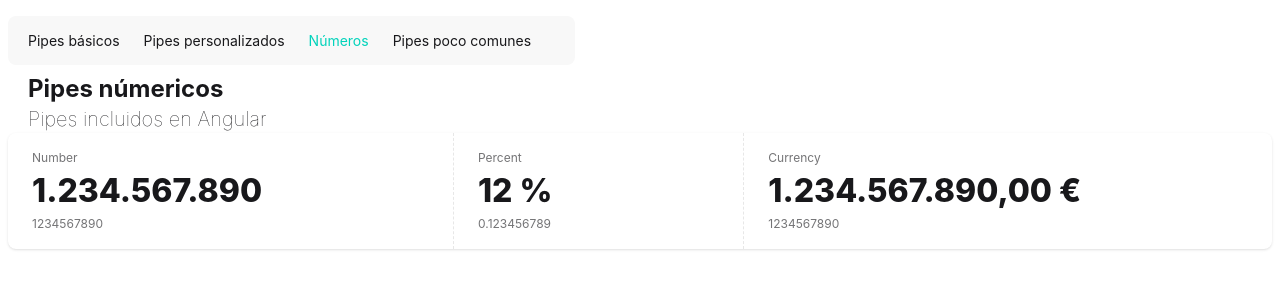
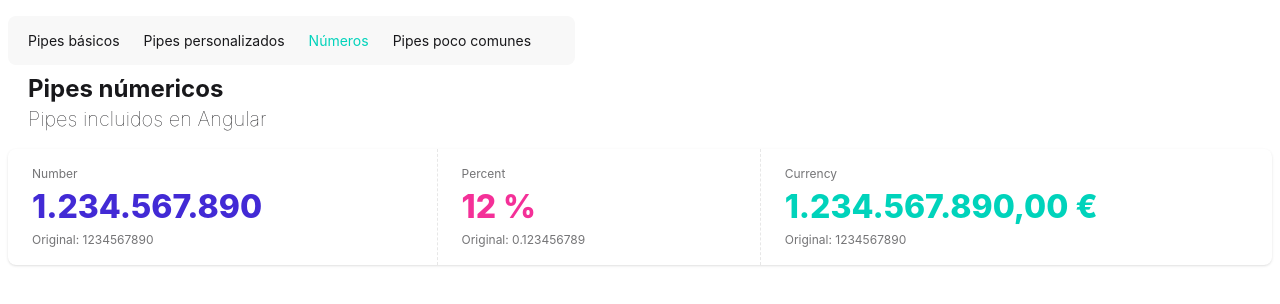
Before and after one commit to cesantaniello/05-pipes-app, an Angular app: page /numbers in a window 1280 px wide. Shown: the top 304 px of the page. Built offline with nearby package versions, Linux system fonts and the light colour scheme.

Commit message:
Improve design in numbers page

```diff
--- a/src/app/pages/numbers-page/numbers-page.html
+++ b/src/app/pages/numbers-page/numbers-page.html
@@ -1,24 +1,24 @@
-<section class="mx-5">
+<section class="mx-5 mb-4">
   <h1 class="text-2xl font-bold">Pipes númericos</h1>
   <h3 class="text-xl font-thin">Pipes incluidos en Angular</h3>
 </section>
 
-<div class="stats stats-vertical lg:stats-horizontal shadow w-full">
+<div class="stats stats-vertical lg:stats-horizontal shadow w-full mb-4">
   <div class="stat">
     <div class="stat-title">Number</div>
-    <div class="stat-value">{{ totalSells() | number }}</div>
-    <div class="stat-desc">{{totalSells()}}</div>
+    <div class="stat-value text-primary">{{ totalSells() | number }}</div>
+    <div class="stat-desc">Original: {{totalSells()}}</div>
   </div>
 
   <div class="stat">
     <div class="stat-title">Percent</div>
-    <div class="stat-value">{{ percentage() | percent }}</div>
-    <div class="stat-desc">{{percentage()}}</div>
+    <div class="stat-value text-secondary">{{ percentage() | percent }}</div>
+    <div class="stat-desc">Original: {{percentage()}}</div>
   </div>
 
   <div class="stat">
     <div class="stat-title">Currency</div>
-    <div class="stat-value">{{ totalSells() | currency: "EUR" : "symbol-narrow" }}</div>
-    <div class="stat-desc">{{totalSells()}}</div>
+    <div class="stat-value text-accent">{{ totalSells() | currency: "EUR" : "symbol-narrow" }}</div>
+    <div class="stat-desc">Original: {{totalSells()}}</div>
   </div>
 </div>
```
